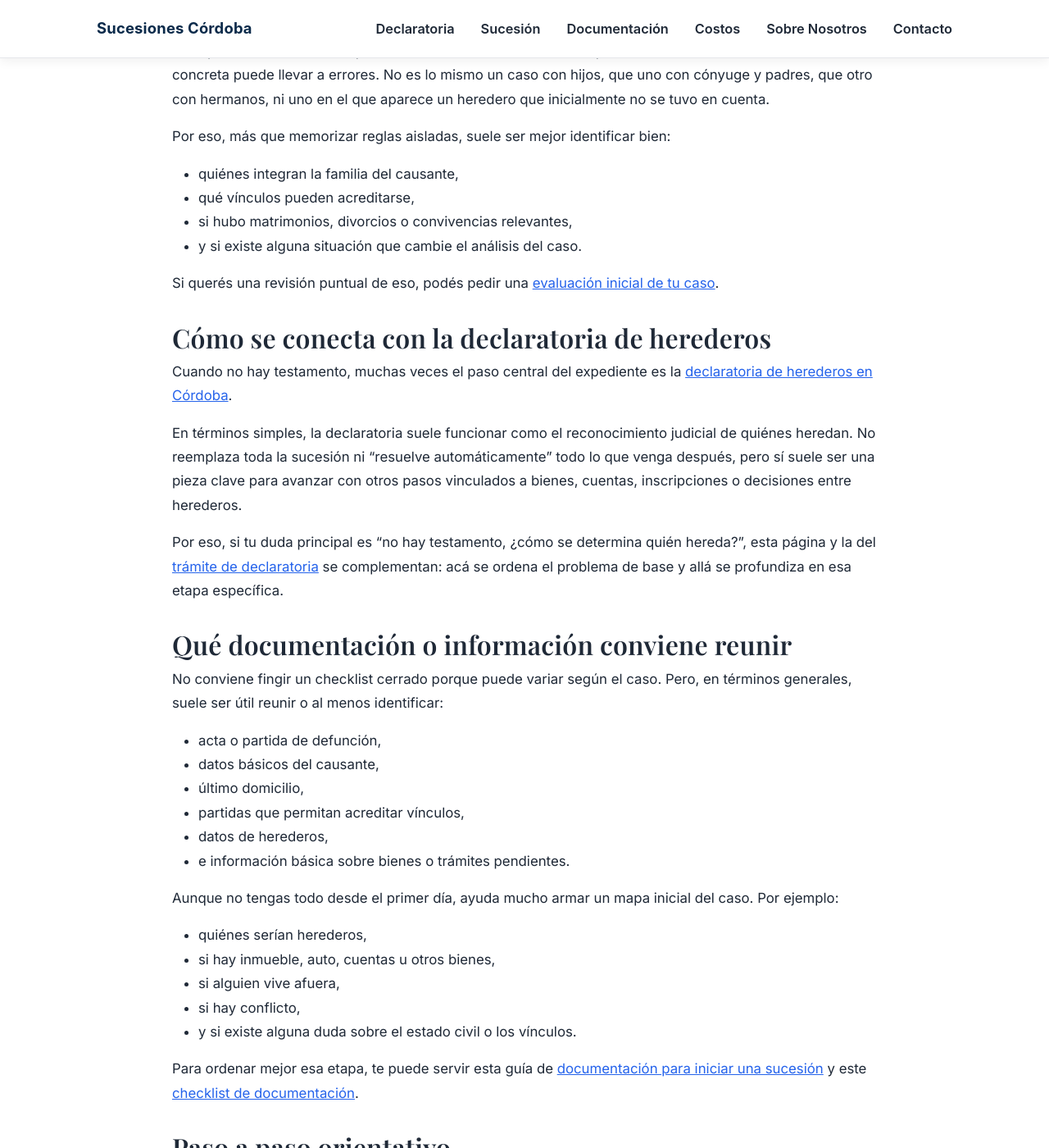
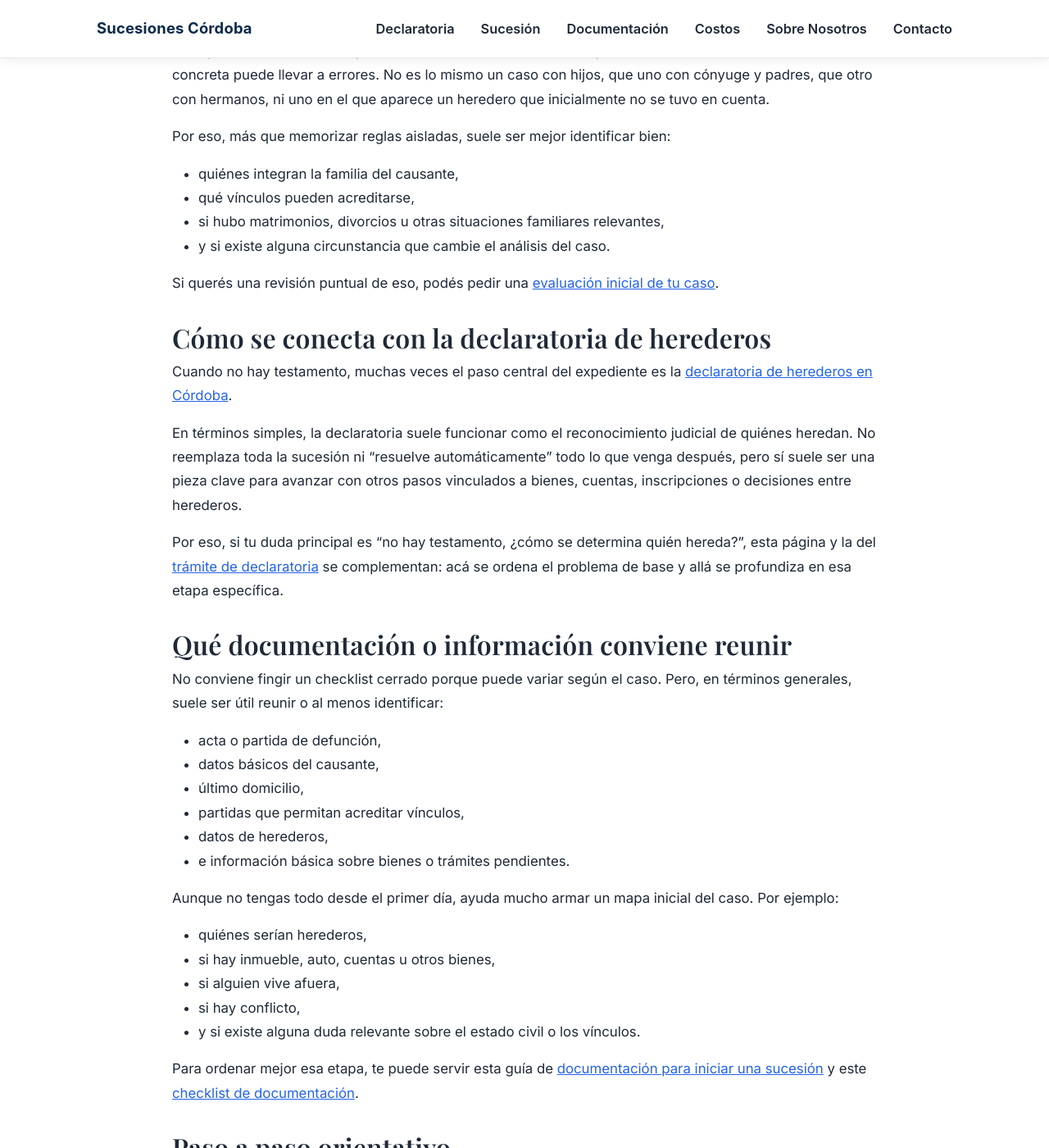
Before and after one commit to Elitedomainsx/sucesionescordoba, a Jekyll site: the page built from sucesion-sin-testamento-cordoba.md, in a window 1280 px wide and 1400 px high, scrolled down 1427 px. Shown: the whole window at 82% size. Built offline with Jekyll 4.4.1, drawn with Linux system fonts in a browser that asks for light colours.

Commit message:
Update sucesion-sin-testamento-cordoba.md

```diff
--- a/sucesion-sin-testamento-cordoba.md
+++ b/sucesion-sin-testamento-cordoba.md
@@ -41,8 +41,8 @@ Lo importante acá es no simplificar demasiado. Decir “hereda tal persona” s
 Por eso, más que memorizar reglas aisladas, suele ser mejor identificar bien:
 - quiénes integran la familia del causante,
 - qué vínculos pueden acreditarse,
-- si hubo matrimonios, divorcios o convivencias relevantes,
-- y si existe alguna situación que cambie el análisis del caso.
+- si hubo matrimonios, divorcios u otras situaciones familiares relevantes,
+- y si existe alguna circunstancia que cambie el análisis del caso.
 
 Si querés una revisión puntual de eso, podés pedir una [evaluación inicial de tu caso](/abogado-sucesiones-cordoba/).
 
@@ -68,7 +68,7 @@ Aunque no tengas todo desde el primer día, ayuda mucho armar un mapa inicial de
 - si hay inmueble, auto, cuentas u otros bienes,
 - si alguien vive afuera,
 - si hay conflicto,
-- y si existe alguna duda sobre el estado civil o los vínculos.
+- y si existe alguna duda relevante sobre el estado civil o los vínculos.
 
 Para ordenar mejor esa etapa, te puede servir esta guía de [documentación para iniciar una sucesión](/documentacion-sucesion-cordoba/) y este [checklist de documentación](/documentacion-sucesion-cordoba/).
 
```
